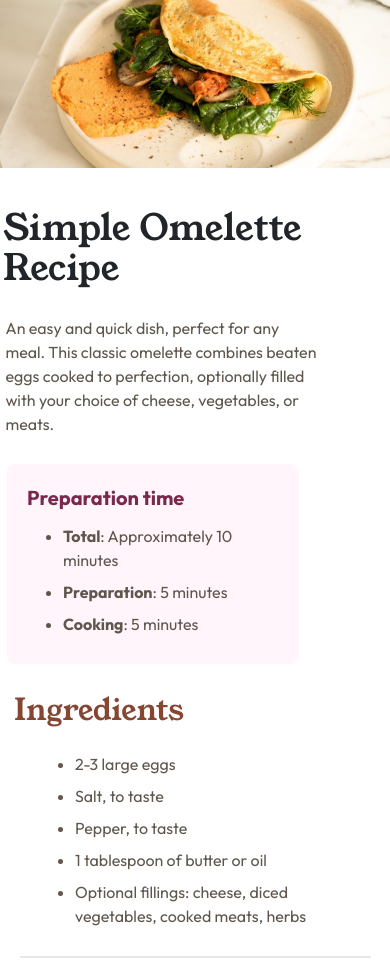
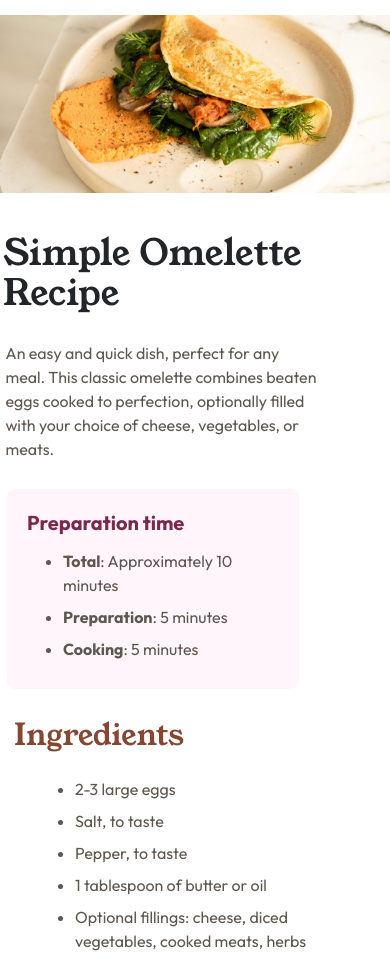
Before and after one commit to kalebemax/recipe-page-main, a plain HTML site: page index.html in a window 390 px wide. Shown: the top 964 px of the page. Drawn offline with nearby package versions, Linux system fonts and the light colour scheme.

Commit message:
update html

```diff
--- a/index.html
+++ b/index.html
@@ -36,7 +36,7 @@
       class="bg-white bg-cover flex flex-col justify-center items-center sm:mt-[1080px] rounded-2xl w-[100%] sm:w-[700px]"
     >
       <img
-        class="w-full sm:w-[90%] sm:rounded-lg mt-[1200px] sm:mt-7"
+        class="w-full sm:w-[90%] sm:rounded-lg mt-[1250px] sm:mt-7"
         src="images/image-omelette.jpeg"
         alt="Top image"
       />
```
